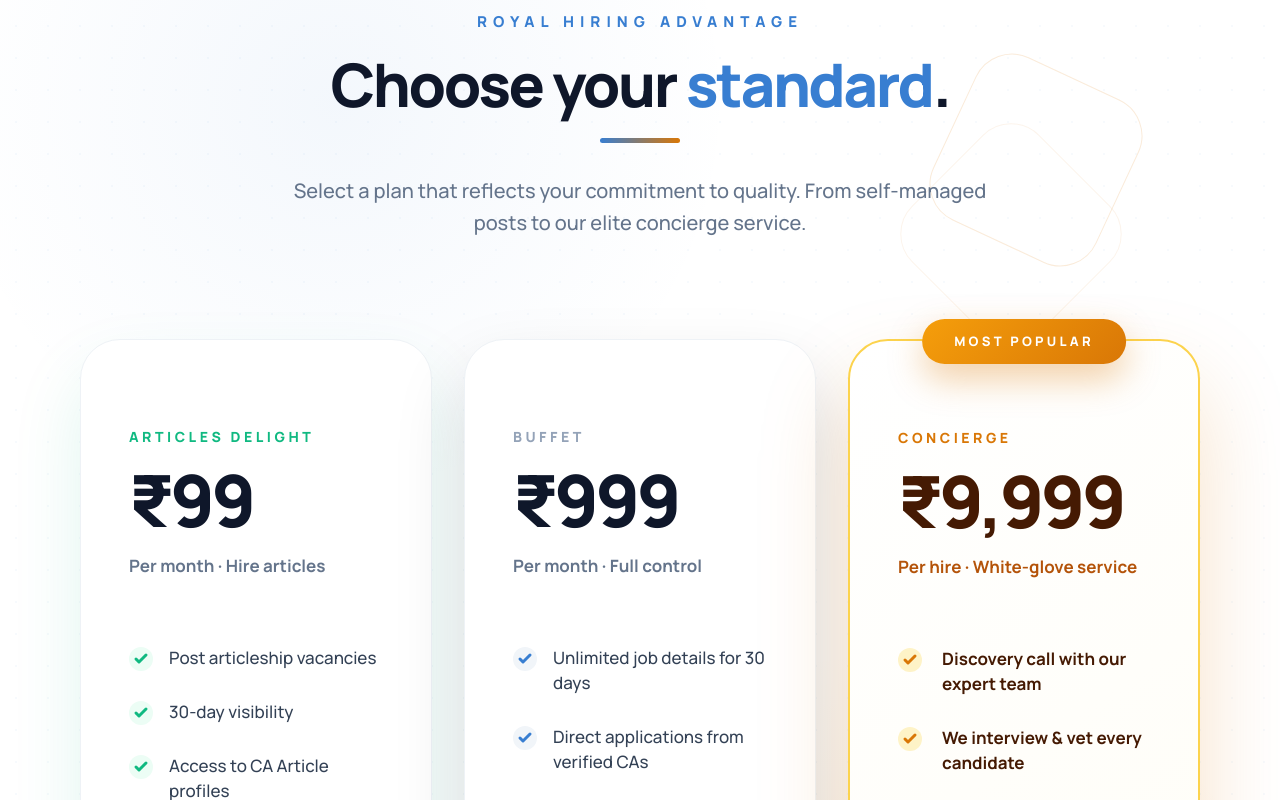
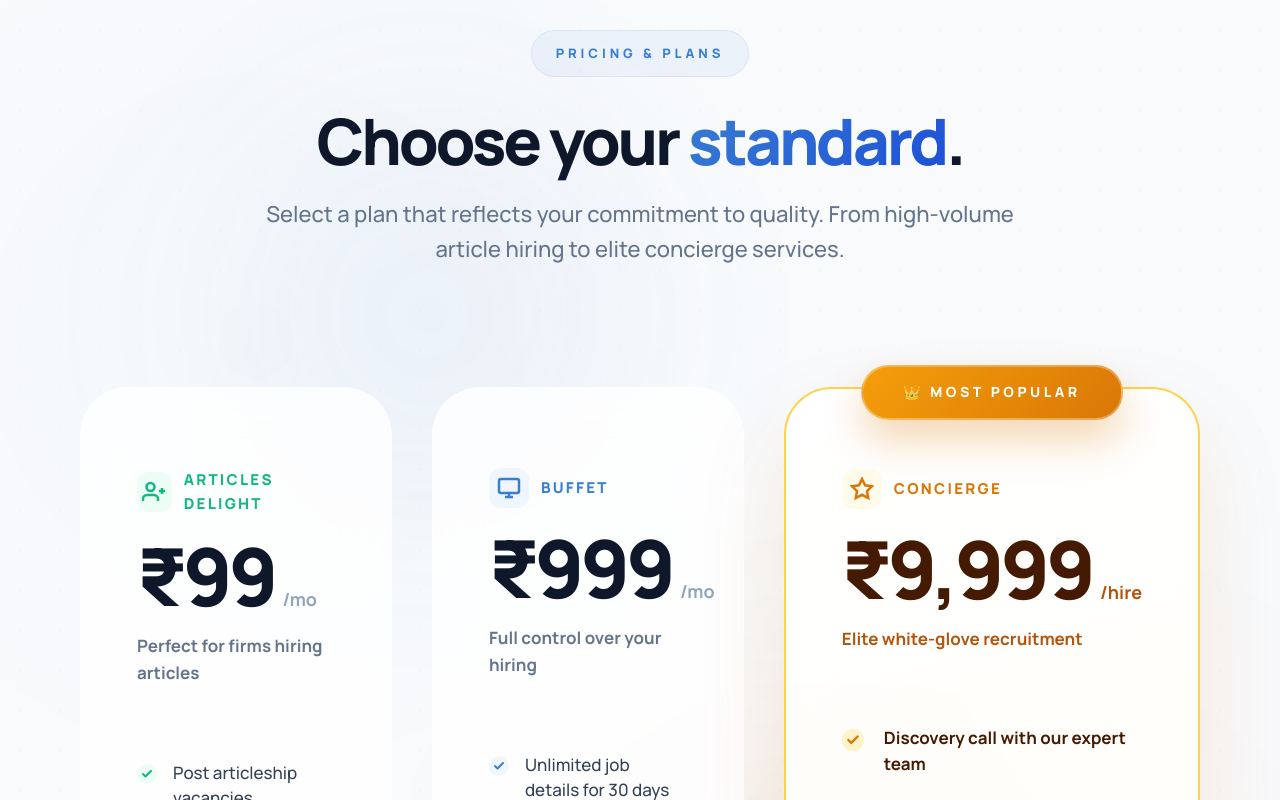
Before and after one commit to anshaggarwal/CAhire, a React (Vite) app: page /post-job in a window 1280 px wide. Shown: the part 2800-3600 px from the top of the page. Built offline with nearby package versions, Linux system fonts and the light colour scheme.

Commit message:
refactor: enhance PostJobPage UI with refined pricing card styles, animations, and updated layout design

```diff
--- a/src/components/PostJobPage.jsx
+++ b/src/components/PostJobPage.jsx
@@ -5,27 +5,50 @@ export default function PostJobPage() {
     <div className="post-job-page" style={{ animation: 'fadeUp 650ms ease both' }}>
       <style>{`
         .pricing-card-premium {
-          transition: all 0.4s cubic-bezier(0.175, 0.885, 0.32, 1.275) !important;
+          transition: all 0.5s cubic-bezier(0.23, 1, 0.32, 1) !important;
           cursor: pointer;
+          background: rgba(255, 255, 255, 0.8) !important;
+          backdrop-filter: blur(20px) !important;
+          border: 1px solid rgba(255, 255, 255, 0.4) !important;
         }
         .pricing-card-premium:hover {
-          transform: translateY(-12px) scale(1.02);
-          box-shadow: 0 40px 100px rgba(15, 23, 42, 0.08) !important;
+          transform: translateY(-16px) scale(1.02);
+          box-shadow: 0 50px 100px rgba(15, 23, 42, 0.12) !important;
+          border-color: rgba(255, 255, 255, 0.8) !important;
         }
-        .pricing-card-premium:hover .card-border-glow {
+        .concierge-card-premium {
+          background: linear-gradient(165deg, rgba(255, 255, 255, 0.9) 0%, rgba(255, 253, 245, 0.9) 100%) !important;
+          border: 2px solid #fcd34d !important;
+          box-shadow: 0 40px 90px rgba(217, 119, 6, 0.12) !important;
+        }
+        .concierge-card-premium:hover {
+          border-color: #f59e0b !important;
+          box-shadow: 0 60px 120px rgba(217, 119, 6, 0.2) !important;
+        }
+        .premium-btn {
+          transition: all 0.4s cubic-bezier(0.175, 0.885, 0.32, 1.275) !important;
+          position: relative;
+          overflow: hidden;
+        }
+        .premium-btn::after {
+          content: '';
+          position: absolute;
+          top: -50%;
+          left: -50%;
+          width: 200%;
+          height: 200%;
+          background: linear-gradient(45deg, transparent, rgba(255,255,255,0.2), transparent);
+          transform: rotate(45deg);
+          transition: 0.6s;
+          opacity: 0;
+        }
+        .premium-btn:hover::after {
+          left: 100%;
           opacity: 1;
         }
-        .premium-btn {
-          transition: all 0.3s ease !important;
-        }
         .premium-btn:hover {
-          transform: translateY(-2px);
-          filter: brightness(1.1);
-          box-shadow: 0 10px 25px rgba(0,0,0,0.1) !important;
-        }
-        .concierge-card-premium:hover {
-          border-color: #fcd34d !important;
-          box-shadow: 0 40px 100px rgba(217, 119, 6, 0.15) !important;
+          transform: translateY(-4px);
+          box-shadow: 0 15px 30px rgba(0,0,0,0.15) !important;
         }
       `}</style>
 
@@ -189,37 +212,43 @@ export default function PostJobPage() {
       </section>
 
       {/* SECTION 4: PAYMENT OPTIONS */}
-      <section className="pricing-section visible" style={{ padding: '160px 0', background: '#ffffff', position: 'relative', overflow: 'hidden' }}>
+      <section className="pricing-section visible" style={{ padding: '180px 0', background: '#f8fafc', position: 'relative', overflow: 'hidden' }}>
 
-        {/* ENHANCED ROYAL GEOMETRICAL BACKGROUND */}
-        {/* Subtle dot-grid base */}
-        <div style={{ position: 'absolute', top: 0, left: 0, width: '100%', height: '100%', opacity: 0.04, backgroundImage: 'radial-gradient(#387ed1 0.8px, transparent 0.8px)', backgroundSize: '32px 32px', pointerEvents: 'none' }}></div>
+        {/* ROYAL BACKGROUND ELEMENTS */}
+        <div style={{ position: 'absolute', top: 0, left: 0, width: '100%', height: '100%', opacity: 0.4, background: 'radial-gradient(circle at 20% 30%, rgba(56, 126, 209, 0.03) 0%, transparent 40%), radial-gradient(circle at 80% 70%, rgba(217, 119, 6, 0.04) 0%, transparent 40%)', pointerEvents: 'none' }}></div>
+        <div style={{ position: 'absolute', top: 0, left: 0, width: '100%', height: '100%', opacity: 0.03, backgroundImage: 'radial-gradient(#387ed1 1px, transparent 1px)', backgroundSize: '40px 40px', pointerEvents: 'none' }}></div>
 
-        {/* Large flowing radial glows */}
-        <div style={{ position: 'absolute', top: '-10%', left: '-5%', width: '800px', height: '800px', background: 'radial-gradient(circle, rgba(56, 126, 209, 0.06) 0%, transparent 70%)', borderRadius: '50%', pointerEvents: 'none' }}></div>
-        <div style={{ position: 'absolute', bottom: '-15%', right: '-5%', width: '900px', height: '900px', background: 'radial-gradient(circle, rgba(217, 119, 6, 0.08) 0%, transparent 70%)', borderRadius: '50%', pointerEvents: 'none' }}></div>
-
-        {/* Floating Outline Shapes */}
-        <div style={{ position: 'absolute', top: '15%', right: '12%', width: '180px', height: '180px', border: '1px solid rgba(217, 119, 6, 0.15)', borderRadius: '40px', transform: 'rotate(25deg)', pointerEvents: 'none' }}></div>
-        <div style={{ position: 'absolute', top: '20%', right: '14%', width: '180px', height: '180px', border: '1.5px solid rgba(217, 119, 6, 0.08)', borderRadius: '40px', transform: 'rotate(45deg)', pointerEvents: 'none' }}></div>
-
-        <div style={{ position: 'absolute', bottom: '15%', left: '8%', width: '120px', height: '120px', border: '1px solid rgba(56, 126, 209, 0.15)', borderRadius: '50%', pointerEvents: 'none' }}></div>
-        <div style={{ position: 'absolute', bottom: '18%', left: '10%', width: '120px', height: '120px', border: '2px solid rgba(56, 126, 209, 0.05)', borderRadius: '50%', pointerEvents: 'none' }}></div>
-
-        {/* Floating Diamonds */}
-        <div style={{ position: 'absolute', top: '45%', left: '15%', width: '15px', height: '15px', background: 'rgba(56, 126, 209, 0.2)', transform: 'rotate(45deg)', pointerEvents: 'none' }}></div>
-        <div style={{ position: 'absolute', top: '55%', right: '18%', width: '12px', height: '12px', background: 'rgba(217, 119, 6, 0.2)', transform: 'rotate(45deg)', pointerEvents: 'none' }}></div>
+        {/* Animated Glows */}
+        <div style={{ position: 'absolute', top: '10%', left: '10%', width: '600px', height: '600px', background: 'radial-gradient(circle, rgba(56, 126, 209, 0.08) 0%, transparent 70%)', borderRadius: '50%', filter: 'blur(80px)', pointerEvents: 'none', animation: 'float 20s infinite alternate' }}></div>
+        <div style={{ position: 'absolute', bottom: '10%', right: '10%', width: '700px', height: '700px', background: 'radial-gradient(circle, rgba(217, 119, 6, 0.1) 0%, transparent 70%)', borderRadius: '50%', filter: 'blur(100px)', pointerEvents: 'none', animation: 'float 25s infinite alternate-reverse' }}></div>
 
         <div className="page-wrap" style={{ position: 'relative', zIndex: 1 }}>
-          {/* Centered Header */}
-          <div style={{ textAlign: 'center', marginBottom: '100px' }}>
-            <p className="section-label" style={{ letterSpacing: '0.4em', marginBottom: '20px', color: '#387ed1', fontWeight: '900', textTransform: 'uppercase' }}>Royal Hiring Advantage</p>
-            <h2 style={{ fontSize: '60px', fontWeight: '900', margin: '0 0 24px', color: '#0f172a', lineHeight: 1, letterSpacing: '-0.04em' }}>
-              Choose your <span style={{ color: '#387ed1' }}>standard</span>.
+          {/* Refined Header */}
+          <div style={{ textAlign: 'center', marginBottom: '120px' }}>
+            <span style={{
+              display: 'inline-block',
+              padding: '12px 24px',
+              background: 'rgba(56, 126, 209, 0.06)',
+              borderRadius: '99px',
+              color: '#387ed1',
+              fontSize: '13px',
+              fontWeight: '900',
+              textTransform: 'uppercase',
+              letterSpacing: '0.3em',
+              marginBottom: '32px',
+              border: '1px solid rgba(56, 126, 209, 0.1)'
+            }}>
+              Pricing & Plans
+            </span>
+            <h2 style={{ fontSize: '64px', fontWeight: '900', margin: '0 0 24px', color: '#0f172a', lineHeight: 1, letterSpacing: '-0.05em' }}>
+              Choose your <span style={{
+                background: 'linear-gradient(135deg, #387ed1 0%, #1d4ed8 100%)',
+                WebkitBackgroundClip: 'text',
+                WebkitTextFillColor: 'transparent'
+              }}>standard</span>.
             </h2>
-            <div style={{ width: '80px', height: '5px', background: 'linear-gradient(90deg, #387ed1, #d97706)', margin: '0 auto 32px', borderRadius: '10px' }}></div>
-            <p style={{ fontSize: '20px', color: '#64748b', maxWidth: '750px', margin: '0 auto', lineHeight: '1.6', fontWeight: '500' }}>
-              Select a plan that reflects your commitment to quality. From self-managed posts to our elite concierge service.
+            <p style={{ fontSize: '22px', color: '#64748b', maxWidth: '800px', margin: '0 auto', lineHeight: '1.6', fontWeight: '500' }}>
+              Select a plan that reflects your commitment to quality. From high-volume article hiring to elite concierge services.
             </p>
           </div>
 
@@ -227,118 +256,165 @@ export default function PostJobPage() {
           <div style={{
             display: 'grid',
             gridTemplateColumns: 'repeat(3, 1fr)',
-            gap: '32px',
-            maxWidth: '1280px',
+            gap: '40px',
+            maxWidth: '1320px',
             margin: '0 auto',
             alignItems: 'stretch'
           }}>
 
             {/* ARTICLES DELIGHT PLAN */}
             <article className="pricing-card-premium" style={{
-              background: '#ffffff',
-              border: '1px solid #eef2f6',
-              borderRadius: '40px',
-              padding: '72px 48px',
-              boxShadow: '0 35px 70px rgba(16, 185, 129, 0.12)',
+              borderRadius: '48px',
+              padding: '80px 56px',
               display: 'flex',
               flexDirection: 'column',
-              position: 'relative'
+              position: 'relative',
+              overflow: 'hidden'
             }}>
-              <div style={{ marginBottom: '48px' }}>
-                <p style={{ fontSize: '14px', fontWeight: '900', textTransform: 'uppercase', letterSpacing: '0.25em', color: '#10b981', marginBottom: '16px' }}>Articles Delight</p>
+              <div style={{ marginBottom: '56px' }}>
+                <div style={{ display: 'flex', alignItems: 'center', gap: '12px', marginBottom: '20px' }}>
+                  <div style={{ width: '40px', height: '40px', background: '#ecfdf5', borderRadius: '12px', display: 'flex', alignItems: 'center', justifyContent: 'center' }}>
+                    <svg width="24" height="24" viewBox="0 0 24 24" fill="none" stroke="#10b981" strokeWidth="2.5"><path d="M16 21v-2a4 4 0 0 0-4-4H5a4 4 0 0 0-4 4v2"/><circle cx="8.5" cy="7" r="4"/><path d="M20 8v6M23 11h-6"/></svg>
+                  </div>
+                  <p style={{ fontSize: '15px', fontWeight: '800', textTransform: 'uppercase', letterSpacing: '0.15em', color: '#10b981', margin: 0 }}>Articles Delight</p>
+                </div>
                 <div style={{ display: 'flex', alignItems: 'baseline', gap: '8px' }}>
-                  <span style={{ fontSize: '72px', fontWeight: '900', color: '#0f172a', lineHeight: 1, letterSpacing: '-0.05em' }}>₹99</span>
+                  <span style={{ fontSize: '80px', fontWeight: '900', color: '#0f172a', lineHeight: 1, letterSpacing: '-0.05em' }}>₹99</span>
+                  <span style={{ fontSize: '18px', color: '#94a3b8', fontWeight: '600' }}>/mo</span>
                 </div>
-                <p style={{ fontSize: '17px', color: '#64748b', marginTop: '16px', fontWeight: '600' }}>Per month · Hire articles</p>
+                <p style={{ fontSize: '17px', color: '#64748b', marginTop: '16px', fontWeight: '600' }}>Perfect for firms hiring articles</p>
               </div>
 
               <div style={{ flex: 1 }}>
                 <ul style={{ listStyle: 'none', padding: 0, margin: 0 }}>
                   {['Post articleship vacancies', '30-day visibility', 'Access to CA Article profiles', 'Direct applications from students'].map((text, i) => (
                     <li key={i} style={{ display: 'flex', alignItems: 'flex-start', gap: '16px', marginBottom: '28px', fontSize: '17px', color: '#334155', lineHeight: '1.5', fontWeight: '500' }}>
-                      <svg width="24" height="24" viewBox="0 0 24 24" fill="none" style={{ marginTop: '2px', flexShrink: 0 }}><circle cx="12" cy="12" r="12" fill="#ecfdf5"/><path d="M7 12l3 3 7-7" stroke="#10b981" strokeWidth="3" strokeLinecap="round" strokeLinejoin="round"/></svg>
+                      <div style={{ marginTop: '4px', flexShrink: 0, width: '20px', height: '20px', borderRadius: '50%', background: '#ecfdf5', display: 'flex', alignItems: 'center', justifyContent: 'center' }}>
+                        <svg width="12" height="12" viewBox="0 0 24 24" fill="none" stroke="#10b981" strokeWidth="4" strokeLinecap="round" strokeLinejoin="round"><path d="M20 6L9 17l-5-5"/></svg>
+                      </div>
                       {text}
                     </li>
                   ))}
                 </ul>
               </div>
 
-              <button type="button" className="nav-button premium-btn" style={{ width: '100%', height: '68px', fontWeight: '900', borderRadius: '20px', background: '#10b981', fontSize: '18px', color: '#fff', border: 'none', marginTop: '56px', cursor: 'pointer' }}>
+              <button type="button" className="nav-button premium-btn" style={{ width: '100%', height: '72px', fontWeight: '900', borderRadius: '24px', background: 'linear-gradient(135deg, #10b981 0%, #059669 100%)', fontSize: '19px', color: '#fff', border: 'none', marginTop: '60px', cursor: 'pointer' }}>
                 Hire Articles
               </button>
             </article>
 
             {/* BUFFET PLAN */}
             <article className="pricing-card-premium" style={{
-              background: '#ffffff',
-              border: '1px solid #eef2f6',
-              borderRadius: '40px',
-              padding: '72px 48px',
-              boxShadow: '0 35px 70px rgba(15, 23, 42, 0.15)',
+              borderRadius: '48px',
+              padding: '80px 56px',
               display: 'flex',
               flexDirection: 'column',
-              position: 'relative'
+              position: 'relative',
+              overflow: 'hidden'
             }}>
-              <div style={{ marginBottom: '48px' }}>
-                <p style={{ fontSize: '14px', fontWeight: '900', textTransform: 'uppercase', letterSpacing: '0.25em', color: '#94a3b8', marginBottom: '16px' }}>Buffet</p>
+              <div style={{ marginBottom: '56px' }}>
+                <div style={{ display: 'flex', alignItems: 'center', gap: '12px', marginBottom: '20px' }}>
+                  <div style={{ width: '40px', height: '40px', background: '#eff6ff', borderRadius: '12px', display: 'flex', alignItems: 'center', justifyContent: 'center' }}>
+                    <svg width="24" height="24" viewBox="0 0 24 24" fill="none" stroke="#387ed1" strokeWidth="2.5"><rect x="2" y="3" width="20" height="14" rx="2" ry="2"/><line x1="8" y1="21" x2="16" y2="21"/><line x1="12" y1="17" x2="12" y2="21"/></svg>
+                  </div>
+                  <p style={{ fontSize: '15px', fontWeight: '800', textTransform: 'uppercase', letterSpacing: '0.15em', color: '#387ed1', margin: 0 }}>Buffet</p>
+                </div>
                 <div style={{ display: 'flex', alignItems: 'baseline', gap: '8px' }}>
-                  <span style={{ fontSize: '72px', fontWeight: '900', color: '#0f172a', lineHeight: 1, letterSpacing: '-0.05em' }}>₹999</span>
+                  <span style={{ fontSize: '80px', fontWeight: '900', color: '#0f172a', lineHeight: 1, letterSpacing: '-0.05em' }}>₹999</span>
+                  <span style={{ fontSize: '18px', color: '#94a3b8', fontWeight: '600' }}>/mo</span>
                 </div>
-                <p style={{ fontSize: '17px', color: '#64748b', marginTop: '16px', fontWeight: '600' }}>Per month · Full control</p>
+                <p style={{ fontSize: '17px', color: '#64748b', marginTop: '16px', fontWeight: '600' }}>Full control over your hiring</p>
               </div>
 
               <div style={{ flex: 1 }}>
                 <ul style={{ listStyle: 'none', padding: 0, margin: 0 }}>
                   {['Unlimited job details for 30 days', 'Direct applications from verified CAs', 'Access to verified candidate profiles', 'Standard recruitment dashboard'].map((text, i) => (
                     <li key={i} style={{ display: 'flex', alignItems: 'flex-start', gap: '16px', marginBottom: '28px', fontSize: '17px', color: '#334155', lineHeight: '1.5', fontWeight: '500' }}>
-                      <svg width="24" height="24" viewBox="0 0 24 24" fill="none" style={{ marginTop: '2px', flexShrink: 0 }}><circle cx="12" cy="12" r="12" fill="#f1f5f9"/><path d="M7 12l3 3 7-7" stroke="#387ed1" strokeWidth="3" strokeLinecap="round" strokeLinejoin="round"/></svg>
+                      <div style={{ marginTop: '4px', flexShrink: 0, width: '20px', height: '20px', borderRadius: '50%', background: '#eff6ff', display: 'flex', alignItems: 'center', justifyContent: 'center' }}>
+                        <svg width="12" height="12" viewBox="0 0 24 24" fill="none" stroke="#387ed1" strokeWidth="4" strokeLinecap="round" strokeLinejoin="round"><path d="M20 6L9 17l-5-5"/></svg>
+                      </div>
                       {text}
                     </li>
                   ))}
                 </ul>
               </div>
 
-              <button type="button" className="nav-button premium-btn" style={{ width: '100%', height: '68px', fontWeight: '900', borderRadius: '20px', background: '#0f172a', fontSize: '18px', color: '#fff', border: 'none', marginTop: '56px', cursor: 'pointer' }}>
+              <button type="button" className="nav-button premium-btn" style={{ width: '100%', height: '72px', fontWeight: '900', borderRadius: '24px', background: '#0f172a', fontSize: '19px', color: '#fff', border: 'none', marginTop: '60px', cursor: 'pointer' }}>
                 Post Job Now
               </button>
             </article>
 
             {/* CONCIERGE PLAN */}
             <article className="pricing-card-premium concierge-card-premium" style={{
-              background: 'linear-gradient(145deg, #ffffff 0%, #fffdf5 100%)',
-              border: '2px solid #fcd34d',
-              borderRadius: '40px',
-              padding: '72px 48px',
+              borderRadius: '48px',
+              padding: '80px 56px',
               position: 'relative',
-              boxShadow: '0 45px 90px rgba(217, 119, 6, 0.22)',
               display: 'flex',
-              flexDirection: 'column'
+              flexDirection: 'column',
+              overflow: 'visible'
             }}>
               {/* Premium Badge */}
-              <div style={{ position: 'absolute', top: '-22px', left: '50%', transform: 'translateX(-50%)', background: 'linear-gradient(135deg, #f59e0b 0%, #d97706 100%)', color: '#fff', padding: '12px 32px', borderRadius: '99px', fontSize: '13px', fontWeight: '900', letterSpacing: '0.25em', textTransform: 'uppercase', boxShadow: '0 15px 35px rgba(217, 119, 6, 0.35)', whiteSpace: 'nowrap', zIndex: 10 }}>
-                Most Popular
+              <div style={{
+                position: 'absolute',
+                top: '-24px',
+                left: '50%',
+                transform: 'translateX(-50%)',
+                background: 'linear-gradient(135deg, #f59e0b 0%, #d97706 100%)',
+                color: '#fff',
+                padding: '14px 40px',
+                borderRadius: '99px',
+                fontSize: '14px',
+                fontWeight: '900',
+                letterSpacing: '0.25em',
+                textTransform: 'uppercase',
+                boxShadow: '0 20px 40px rgba(217, 119, 6, 0.3)',
+                whiteSpace: 'nowrap',
+                zIndex: 10,
+                border: '2px solid rgba(255, 255, 255, 0.3)'
+              }}>
+                👑 Most Popular
               </div>
 
-              <div style={{ marginBottom: '48px' }}>
-                <p style={{ fontSize: '14px', fontWeight: '900', textTransform: 'uppercase', letterSpacing: '0.25em', color: '#d97706', marginBottom: '16px' }}>Concierge</p>
+              <div style={{ marginBottom: '56px' }}>
+                <div style={{ display: 'flex', alignItems: 'center', gap: '12px', marginBottom: '20px' }}>
+                  <div style={{ width: '40px', height: '40px', background: '#fffbeb', borderRadius: '12px', display: 'flex', alignItems: 'center', justifyContent: 'center' }}>
+                    <svg width="24" height="24" viewBox="0 0 24 24" fill="none" stroke="#d97706" strokeWidth="2.5"><path d="M12 2l3.09 6.26L22 9.27l-5 4.87 1.18 6.88L12 17.77l-6.18 3.25L7 14.14 2 9.27l6.91-1.01L12 2z"/></svg>
+                  </div>
+                  <p style={{ fontSize: '15px', fontWeight: '800', textTransform: 'uppercase', letterSpacing: '0.15em', color: '#d97706', margin: 0 }}>Concierge</p>
+                </div>
                 <div style={{ display: 'flex', alignItems: 'baseline', gap: '8px' }}>
-                  <span style={{ fontSize: '72px', fontWeight: '900', color: '#451a03', lineHeight: 1, letterSpacing: '-0.05em' }}>₹9,999</span>
+                  <span style={{ fontSize: '80px', fontWeight: '900', color: '#451a03', lineHeight: 1, letterSpacing: '-0.05em' }}>₹9,999</span>
+                  <span style={{ fontSize: '18px', color: '#b45309', fontWeight: '600' }}>/hire</span>
                 </div>
-                <p style={{ fontSize: '17px', color: '#b45309', marginTop: '16px', fontWeight: '600' }}>Per hire · White-glove service</p>
+                <p style={{ fontSize: '17px', color: '#b45309', marginTop: '16px', fontWeight: '600' }}>Elite white-glove recruitment</p>
               </div>
 
               <div style={{ flex: 1 }}>
                 <ul style={{ listStyle: 'none', padding: 0, margin: 0 }}>
                   {['Discovery call with our expert team', 'We interview & vet every candidate', 'Top 3 matches delivered to you', 'End-to-end recruitment support'].map((text, i) => (
                     <li key={i} style={{ display: 'flex', alignItems: 'flex-start', gap: '20px', marginBottom: '28px', fontSize: '17px', color: '#451a03', lineHeight: '1.5', fontWeight: '600' }}>
-                      <svg width="24" height="24" viewBox="0 0 24 24" fill="none" style={{ marginTop: '2px', flexShrink: 0 }}><circle cx="12" cy="12" r="12" fill="#fef3c7"/><path d="M7 12l3 3 7-7" stroke="#d97706" strokeWidth="3" strokeLinecap="round" strokeLinejoin="round"/></svg>
+                      <div style={{ marginTop: '4px', flexShrink: 0, width: '22px', height: '22px', borderRadius: '50%', background: '#fef3c7', display: 'flex', alignItems: 'center', justifyContent: 'center' }}>
+                        <svg width="14" height="14" viewBox="0 0 24 24" fill="none" stroke="#d97706" strokeWidth="4" strokeLinecap="round" strokeLinejoin="round"><path d="M20 6L9 17l-5-5"/></svg>
+                      </div>
                       {text}
                     </li>
                   ))}
                 </ul>
               </div>
 
-              <button type="button" className="nav-button premium-btn concierge-btn" style={{ width: '100%', height: '68px', fontWeight: '900', borderRadius: '20px', background: 'linear-gradient(135deg, #1d4ed8 0%, #3b82f6 100%)', border: 'none', fontSize: '18px', color: '#fff', marginTop: '56px', cursor: 'pointer', boxShadow: '0 20px 40px rgba(37, 99, 235, 0.35)' }}>
+              <button type="button" className="nav-button premium-btn" style={{
+                width: '100%',
+                height: '72px',
+                fontWeight: '900',
+                borderRadius: '24px',
+                background: 'linear-gradient(135deg, #1e3a8a 0%, #3b82f6 100%)',
+                border: 'none',
+                fontSize: '19px',
+                color: '#fff',
+                marginTop: '60px',
+                cursor: 'pointer',
+                boxShadow: '0 20px 40px rgba(30, 58, 138, 0.25)'
+              }}>
                 Start Hiring Now
               </button>
             </article>
```
